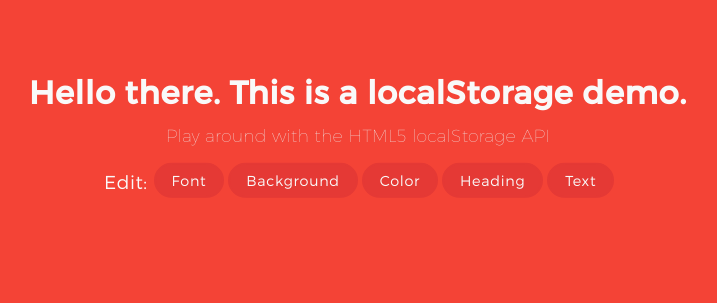
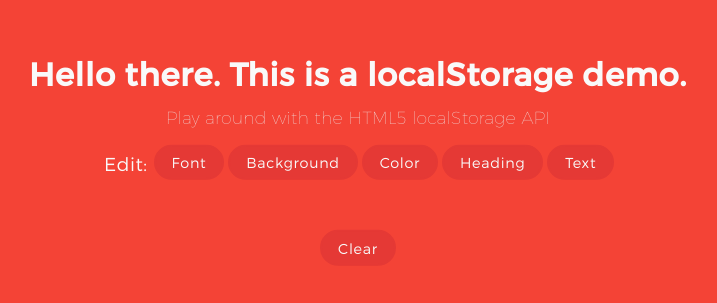
Before and after one commit to whizkydee/html5-localstorage, a plain HTML site: page index.html in a window 1280 px wide. Shown: the part 253-556 px from the top of the page, without its empty margins (282-999 px from the left). Drawn offline with Linux system fonts and the light colour scheme; files whose address does not match are found by name.

Commit message:
Add clear button

```diff
--- a/index.html
+++ b/index.html
@@ -19,5 +19,8 @@
     <button data-localstorage>Heading</button>
     <button data-localstorage>Text</button>
   </section>
+
+  <button id="clear">Clear</button>
+
 </body>
 </html>
```
